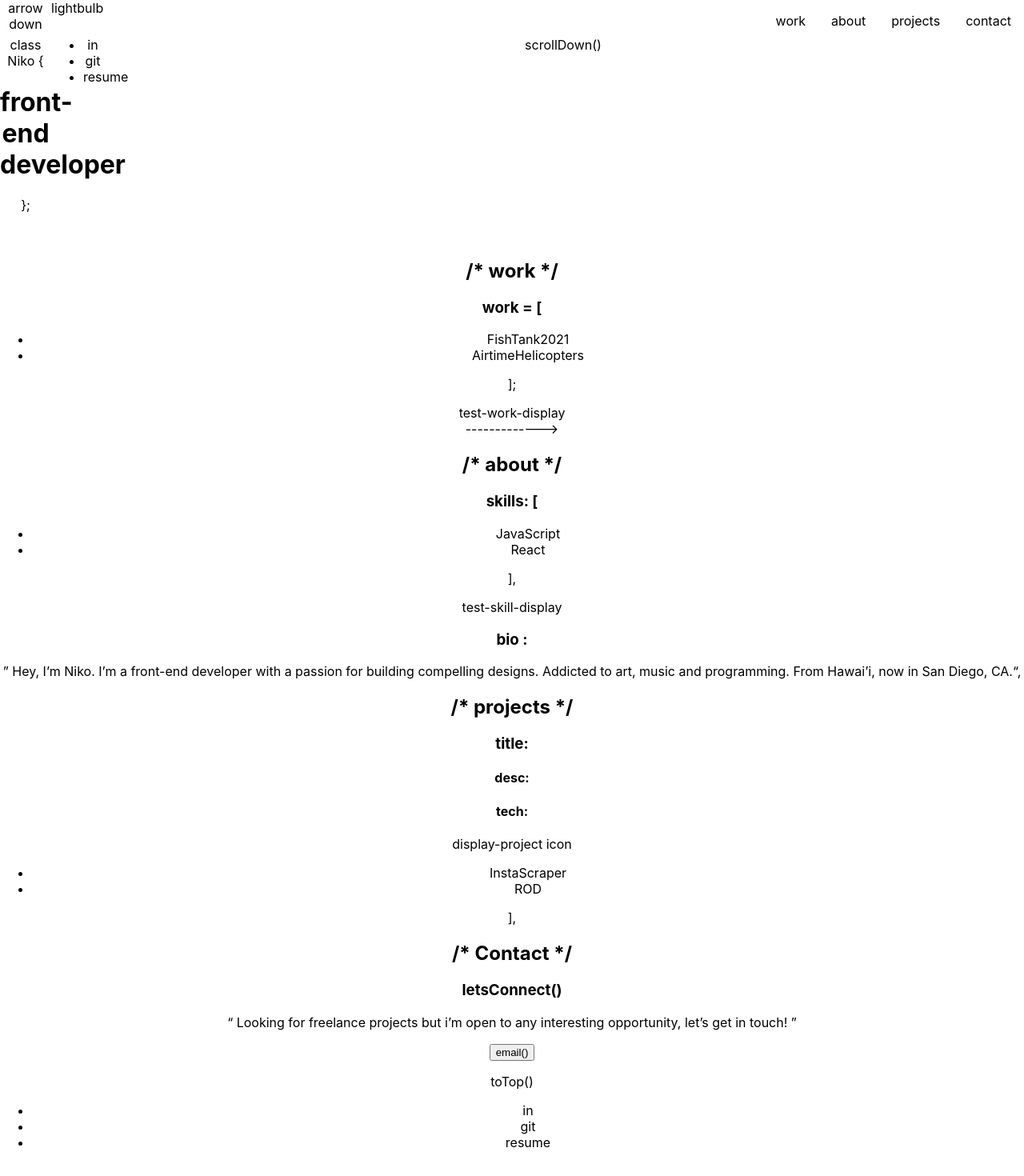
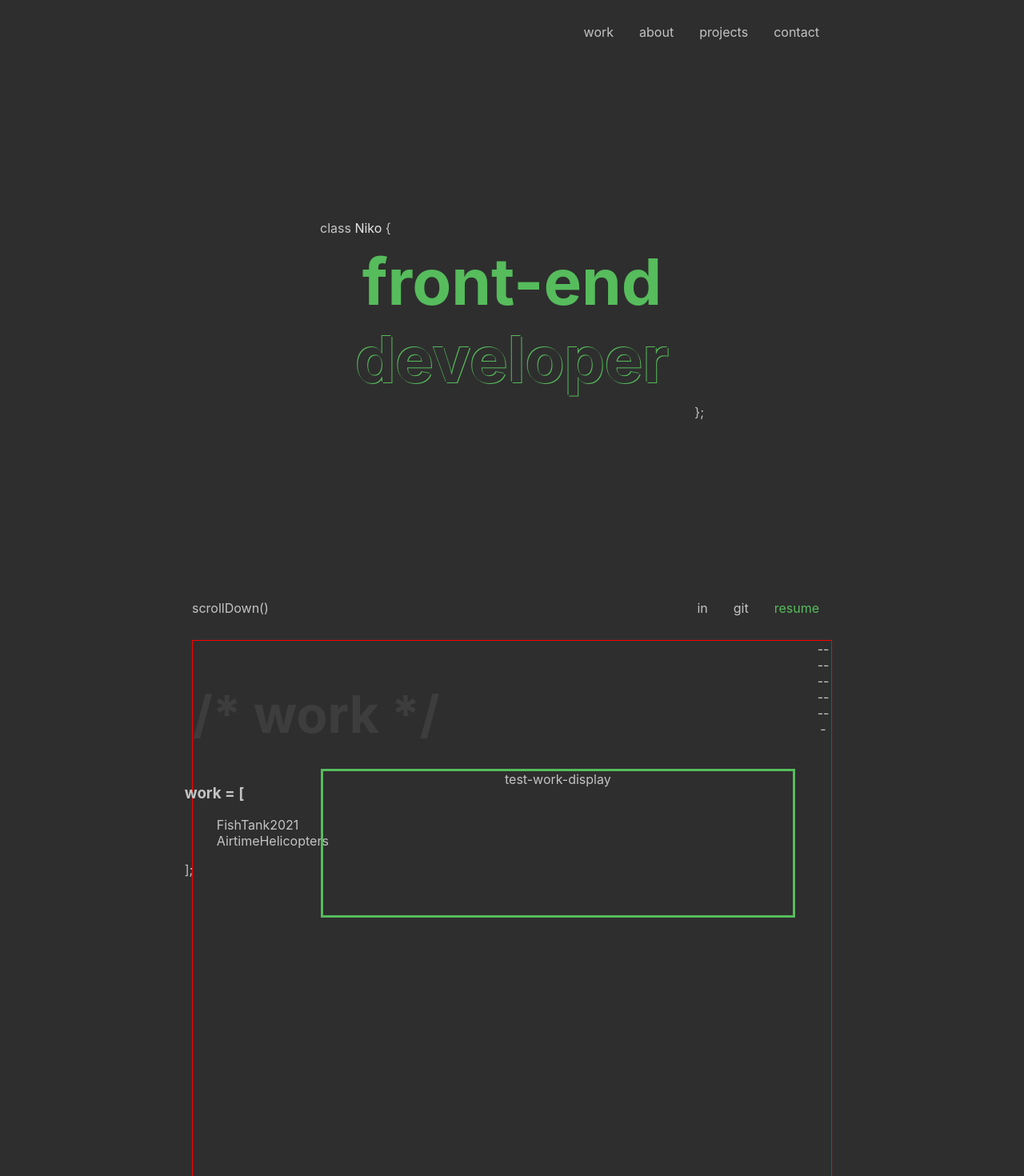
Before and after one commit to nikorosen/portfolio-site, a React (Create React App) app: page / in a window 1280 px wide. Shown: the top 1470 px of the page at 80% size. Built offline with nearby package versions, Linux system fonts and the light colour scheme.

Commit message:
implement initial css and layout, refactor some components

```diff
--- a/src/App.css
+++ b/src/App.css
@@ -1,7 +1,37 @@
-#home {
-  display: grid;
-  grid-template-columns: 5% 5% 90%;
-  grid-template-rows: 10% 80% 10%;
+.App{
+  --primary-color: #2E2E2E;
+  --secondary-text-color: #C4C4C4;
+  --tertiary-text-color: #979797;
+  --primary-text-color: #E5E5E5;
+  --accent-color: #56BC5C;
+
+  background-color: var(--primary-color);
+  color: var(--secondary-text-color);
+
+  padding: 0 15em 0 15em;
+  text-align: center;
+
+  overflow-x: hidden;
+}
+
+h1 {
+  color: var(--accent-color);
+  font-size: 5em;
+  margin: -0.1em;
+}
+
+h2 {
+  font-size: 4em;
+  opacity: 10%;
+}
+
+ul {
+  list-style-type: none;
+}
+
+#nav {
+  grid-area: nav;
+  min-width: 25em;
 }
 
 #nav ul {
@@ -9,48 +39,328 @@
   flex-direction: row;
   flex-wrap: wrap;
   justify-content: end;
-  list-style-type: none;
 }
 
 #nav li {
   padding: 0 1em 0 1em;
 }
 
-.App {
-  text-align: center;
+#socials {
+  grid-area: socials;
+  min-width: 20em;
 }
 
-.App-logo {
-  height: 40vmin;
-  pointer-events: none;
+#socials ul {
+  display: flex;
+  flex-direction: row;
+  flex-wrap: wrap;
+  justify-content: end;
+  list-style-type: none;
 }
 
-@media (prefers-reduced-motion: no-preference) {
-  .App-logo {
-    animation: App-logo-spin infinite 20s linear;
-  }
+#socials li {
+  padding: 0 1em 0 1em;
 }
 
-.App-header {
-  background-color: #282c34;
-  min-height: 100vh;
+.arrow-down {
+  background-color: red;
+  grid-area: arrow;
+  display: none;
+  height: 100%;
+  width: 0.5em;
+}
+
+.arrow-down::before {
+  content: '';
+  display: block;
+  position: relative;
+  background-color: var(--secondary-text-color);
+  width: 2px;
+}
+
+#light-bulb {
+  background-color: red;
+  grid-area: lightbulb;
+  display: none;
+  justify-content: center;
+  height: 6em;
+  width: 0.5em;
+}
+
+#light-bulb::before {
+  content: '';
+  display: block;
+  position: relative;
+  background-color: var(--secondary-text-color);
+  width: 2px;
+}
+
+#light-bulb::after {
+  content: '';
+      display: block;
+      position: relative;
+      width: 10px;
+      height: 10px;
+      border-radius: 5em;
+
+      top: 100%;
+      background-color: white;
+}
+
+#home {
+  display: grid;
+  grid-template-columns: 2.5% 7.5% 80% 10%;
+  grid-template-rows: 10% 80% 10%;
+  grid-template-areas:
+    "arrow      lightbulb  nav  nav"
+    "arrow      lightbulb  title  sidebar"
+    "scrolldown blank      socials  socials"
+  ;
+
+  height: 100vh;
+  align-items: center;
+}
+
+#title {
+  grid-area: title;
   display: flex;
   flex-direction: column;
-  align-items: center;
-  justify-content: center;
-  font-size: calc(10px + 2vmin);
-  color: white;
+  flex-wrap: none;
+
+  width: 50%;
+  justify-self: center;
+  min-width: 30em;
 }
 
-.App-link {
-  color: #61dafb;
+#home p {
+  color: var(--secondary-text-color);
 }
 
-@keyframes App-logo-spin {
-  from {
-    transform: rotate(0deg);
-  }
-  to {
-    transform: rotate(360deg);
-  }
+#title h3 {
+  grid-area: title;
 }
+
+#work-wrapper {
+  display: grid;
+  grid-template-columns: 20% 77.5% 2.5%;
+  grid-template-rows: 10% 90%;
+  grid-template-areas:
+    "head head arrow"
+    "work display arrow"
+  ;
+  row-gap: 5em;
+
+  height: 100vh;
+  min-width: 40em;
+  border: 1px red solid;
+  justify-items: start;
+}
+
+#work-wrapper h2 {
+  grid-area: head;
+  height: 100%;
+}
+
+#work-selector {
+  grid-area: work;
+  text-align: start;
+  justify-self: center;
+}
+
+#work-display {
+  grid-area: display;
+  height: 25%;
+  width: 95%;
+  border: 0.2em var(--accent-color) solid;
+}
+
+#about-wrapper {
+  display: grid;
+  grid-template-rows: 10% 80% 10%;
+  grid-template-areas:
+    "head"
+    "content"
+    "arrow"
+  ;
+  row-gap: 5em;
+
+  height: 100vh;
+  min-width: 40em;
+  border: 1px red solid;
+  justify-items: start;
+  text-align: start;
+}
+
+#about-wrapper h2 {
+  grid-area: head;
+  height: 100%;
+  justify-self: end;
+}
+
+#skill-wrapper {
+  grid-area: content;
+
+  display: grid;
+  grid-template-columns: 50% 50%;
+  grid-template-areas: "display skills";
+
+  justify-items: center;
+
+  width: 100%;
+}
+
+#skill-selector {
+  grid-area: skills;
+  text-align: start;
+}
+
+#skill-display {
+  grid-area: display;
+  height: 10em;
+  width: 10em;
+  border: 0.2em var(--accent-color) solid;
+}
+
+#bio {
+  grid-area: content;
+  display: none;
+  grid-template-columns: 50% 50%;
+}
+
+#bio-pic {
+  border: 1px red solid;
+}
+
+#project-wrapper {
+  display: grid;
+  grid-template-rows: 10% 70% 20%;
+
+  row-gap: 5em;
+
+  height: 100vh;
+  min-width: 40em;
+  border: 1px red solid;
+  justify-items: start;
+}
+
+#project-wrapper {
+  display: grid;
+  grid-template-rows: 10% 50% 40%;
+
+  row-gap: 1em;
+
+  height: 100vh;
+  min-width: 40em;
+  border: 1px red solid;
+  justify-items: start;
+
+}
+
+#project-display {
+  display: grid;
+  grid-template-columns: 70% 30%;
+  width: 100%;
+  text-align: start;
+
+  align-items: center;
+}
+
+#project-selector ul {
+  display: flex;
+  flex-direction: row;
+}
+
+#project-selector li {
+  border: 1px red solid;
+  height: 5em;
+  width: 5em;
+  margin: 1em;
+}
+
+#project-display h3 {
+  font-size: 3em;
+
+}
+
+#project-icon {
+  justify-self: center;
+  height: 15em;
+  width: 15em;
+  border: 1px red solid;
+}
+
+#contact {
+  display: grid;
+  grid-template-columns: 10% 90%;
+  grid-template-rows: 25% 30% 25% 20%;
+  grid-template-areas:
+    "arrow head"
+    "arrow cta"
+    "arrow email"
+    "arrow socials";
+
+  height: 100vh;
+
+  border: 1px red solid;
+
+  text-align: start;
+  opacity: 0.99999;
+}
+
+/*
+#contact::before {
+  content: '';
+  background-color: inherit;
+  position: absolute;
+  height: 100%;
+  width: 200vw;
+  left: -100vw;
+  z-index: -1;
+}*/
+
+#contact h2 {
+  grid-area: head;
+  justify-self: end;
+}
+
+#contact h3 {
+  font-size: 5em;
+  margin: 0px;
+  padding: 0px;
+}
+
+#cta {
+  grid-area: cta;
+}
+
+#contact button {
+display: inline-block;
+
+  border: 0.15em var(--accent-color) solid;
+  color: var(--accent-color);
+  background-color: transparent;
+  height: 4em;
+  width: 15em;
+  grid-area: email;
+  justify-self: center;
+  font-size: 1.5em;
+}
+
+#contact button::after {
+  content: '';
+  position: absolute;
+  box-sizing: border-box;
+  width: 15em;
+  height: 4em;
+  border: 0.15em var(--primary-text-color) solid;
+  transform: translate3d(-10em, -2em, 0);
+  z-index: -1;
+}
+
+#to-top {
+  justify-self: end;
+}
+
+.arrow-up {
+  grid-area: arrow;
+}
--- a/src/App.js
+++ b/src/App.js
@@ -2,25 +2,25 @@ import logo from './logo.svg';
 import './App.css';
 
 const LightBulb = () => {
-  return <>lightbulb</>
+  return <div id="light-bulb"><div></div></div>
 }
 
 const Title = () => {
   return <div id="title">
-    <p>class Niko &#123;</p>
-    <h1>front-end developer</h1>
-    <p>&#125;;</p>
+    <p style={{alignSelf: "start"}}>class <span style={{color: "var(--primary-text-color)"}}>Niko</span> &#123;</p>
+    <h1>front-end <br/> <span style={{textShadow:"1px 1px var(--accent-color), -1px -1px var(--accent-color)", color: "var(--primary-color)"}}>developer</span></h1>
+    <p style={{alignSelf: "end"}}>&#125;;</p>
   </div>
 }
 
 const Home = () => {
   return <div id="home">
-    <div class="arrow-down">arrow down</div>
+    <div class="arrow-down"></div>
     <LightBulb/>
     <Nav/>
     <Title/>
     <Socials/>
-    <p>scrollDown()</p>
+    <p style={{gridArea: "scrolldown"}}>scrollDown()</p>
   </div>
 }
 
@@ -40,7 +40,7 @@ const Socials = () => {
     <ul>
       <li><a>in</a></li>
       <li><a>git</a></li>
-      <li><a>resume</a></li>
+      <li style={{color:"var(--accent-color)"}}><a>resume</a></li>
     </ul>
   </div>
 }
@@ -56,7 +56,7 @@ const SkillSelector = () => {
 
   let skills = ["JavaScript", "React"]
 
-  return <div id="skills">
+  return <div id="skill-selector">
       <h3>skills: [</h3>
       <ul>
         { skills.map( item => { return <li id={item}> {item} </li> }) }
@@ -70,7 +70,7 @@ const SkillDisplay = () => {
 }
 
 const Projects = () => {
-  return <div id="projects-wrapper">
+  return <div id="project-wrapper">
       <h2>/* projects */</h2>
       <ProjectDisplay/>
       <ProjectSelecter/>
@@ -80,9 +80,9 @@ const Projects = () => {
 const ProjectSelecter = () => {
   let projects = ["InstaScraper", "ROD"]
 
-  return <div id="projects">
+  return <div id="project-selector">
       <ul>
-        { projects.map( item => { return <li id={item}> {item} </li> }) }
+        { projects.map( item => { return <li id={item}> {item}, </li> }) }
       </ul>
       <p>],</p>
     </div>
@@ -108,17 +108,17 @@ const ProjectDisplay = () => {
 
 const Work = () => {
   return <div id="work-wrapper">
-    <h2>/* work */</h2>
-    <WorkSelecter/>
-    <WorkDisplay/>
-    <div class="arrow-right">-------------></div>
+      <h2>/* work */</h2>
+      <WorkSelecter/>
+      <WorkDisplay/>
+      <div class="arrow" style={{gridArea:"arrow"}}>-----------</div>
     </div>
 }
 
 const WorkSelecter = () => {
   let work = ["FishTank2021", "AirtimeHelicopters"]
 
-  return <div id="work">
+  return <div id="work-selector">
     <h3>work = [</h3>
     <ul>
     { work.map( item => { return <li id={item}> {item} </li> }) }
@@ -135,13 +135,14 @@ const Bio = () => {
   const bio = "” Hey, I’m Niko. I’m a front-end developer with a passion for building compelling designs. Addicted to art, music and programming. From Hawai’i, now in San Diego, CA.“,"
 
   return <div id="bio">
-    <h3>bio :</h3>
-    {bio}
+    <div><h3>bio :</h3>
+    {bio}</div>
+    <div id="bio-pic">image here</div>
   </div>
 }
 
 const About = () => {
-  return <div id="about">
+  return <div id="about-wrapper">
     <h2>/* about */</h2>
     <Skills/>
     <Bio/>
@@ -151,11 +152,13 @@ const About = () => {
 const Contact = () => {
   return <div id="contact">
     <h2>/* Contact */</h2>
-    <h3>letsConnect()</h3>
-    <p>“ Looking for freelance projects but i’m open to any interesting opportunity, let’s get in touch! ”</p>
+    <div id="cta">
+      <h3>letsConnect()</h3>
+      <p>“ Looking for freelance projects but i’m open to any interesting opportunity, let’s get in touch! ”</p>
+    </div>
     <button>email()</button>
-    <div class="arrow-up"/>
-    <p>toTop()</p>
+    {/*<div class="arrow-up"/>*/}
+    {/*<p id="to-top">toTop()</p>*/}
     <Socials/>
   </div>
 }
```
